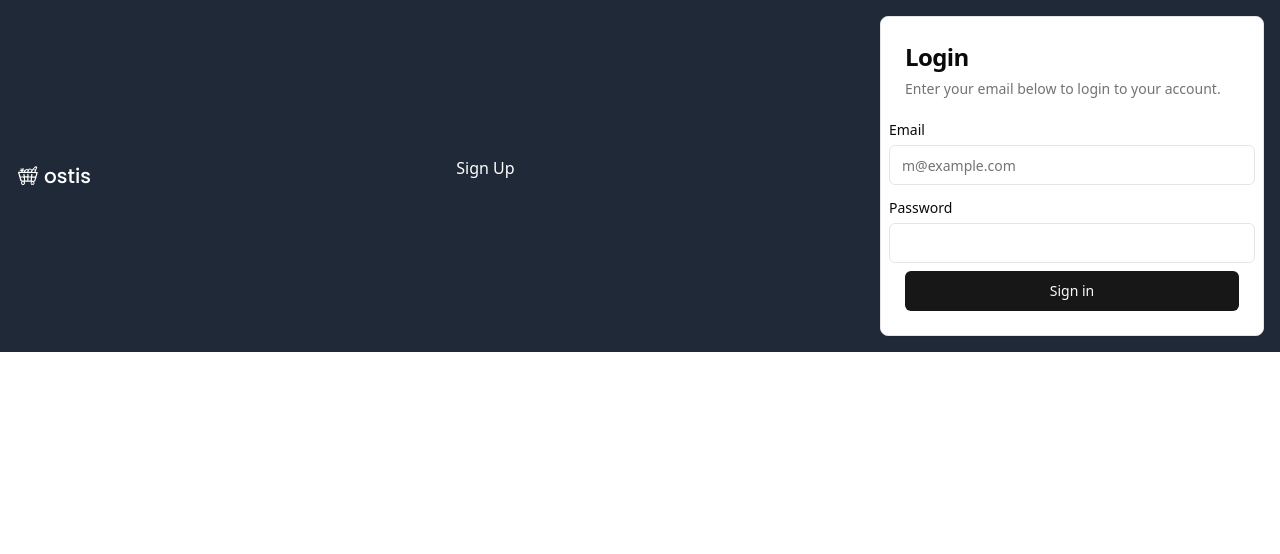
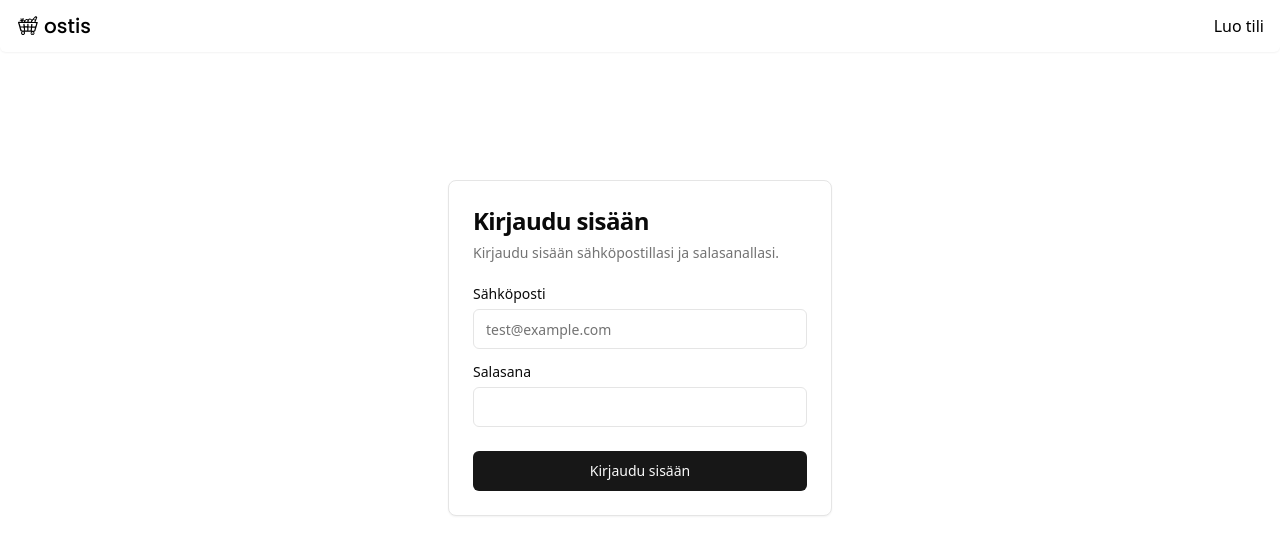
Before and after one commit to Eppu/shopping, a React (Vite) app: page / in a window 1280 px wide. Shown: the top 554 px of the page. Built offline with nearby package versions, Linux system fonts and the light colour scheme; no server answers.

Commit message:
Registrationg and login improvements, header rework

```diff
--- a/src/components/SignIn.tsx
+++ b/src/components/SignIn.tsx
@@ -28,24 +28,24 @@ export default function SignIn() {
   return (
     <Card className="w-full max-w-sm">
       <CardHeader>
-        <CardTitle className="text-2xl">Login</CardTitle>
+        <CardTitle className="text-2xl">Kirjaudu sisään</CardTitle>
         <CardDescription>
-          Enter your email below to login to your account.
+          Kirjaudu sisään sähköpostillasi ja salasanallasi.
         </CardDescription>
       </CardHeader>
-      <CardContent className="grid gap-4">
+      <CardContent className="grid gap-4 px-6">
         <div className="grid gap-2">
-          <Label htmlFor="email">Email</Label>
+          <Label htmlFor="email">Sähköposti</Label>
           <Input
             id="email"
             type="email"
-            placeholder="m@example.com"
+            placeholder="test@example.com"
             required
             onChange={(e) => setEmail(e.target.value)}
           />
         </div>
         <div className="grid gap-2">
-          <Label htmlFor="password">Password</Label>
+          <Label htmlFor="password">Salasana</Label>
           <Input
             id="password"
             type="password"
@@ -55,8 +55,8 @@ export default function SignIn() {
         </div>
       </CardContent>
       <CardFooter>
-        <Button className="w-full" onClick={handleSignIn}>
-          Sign in
+        <Button className="w-full mt-4" onClick={handleSignIn}>
+          Kirjaudu sisään
         </Button>
       </CardFooter>
     </Card>
--- /dev/null
+++ b/src/components/SignInSignUpCard.tsx
@@ -0,0 +1,51 @@
+import { useState } from 'react';
+import { Button } from '@/components/ui/button';
+import { Card } from '@/components/ui/card';
+
+import {
+  createUserWithEmailAndPassword,
+  signInWithEmailAndPassword,
+} from 'firebase/auth';
+import { auth } from '@/firebase/firebase';
+import SignIn from './SignIn';
+import SignUp from './SignUp';
+
+type Props = {
+  setIsSignIn: (value: boolean) => void;
+  title: string;
+  description: string;
+};
+
+export default function SignInSignUpCard() {
+  const [email, setEmail] = useState('');
+  const [password, setPassword] = useState('');
+  const [isSignIn, setIsSignIn] = useState(true);
+
+  const handleSignUp = async () => {
+    try {
+      await createUserWithEmailAndPassword(auth, email, password);
+    } catch (error) {
+      console.error('Error when signing in', error);
+    }
+  };
+
+  const handleSignIn = async () => {
+    try {
+      await signInWithEmailAndPassword(auth, email, password);
+    } catch (error) {
+      console.error('Error when signing in', error);
+    }
+  };
+
+  return (
+    <Card className="w-full max-w-sm">
+      {isSignIn ? <SignIn /> : <SignUp />}
+      <Button
+        className="w-full mt-4"
+        onClick={isSignIn ? handleSignIn : handleSignUp}
+      >
+        {isSignIn ? 'Sign in' : 'Sign up'}
+      </Button>
+    </Card>
+  );
+}
--- a/src/components/SignUp.tsx
+++ b/src/components/SignUp.tsx
@@ -28,24 +28,24 @@ export default function SignUp() {
   return (
     <Card className="w-full max-w-sm">
       <CardHeader>
-        <CardTitle className="text-2xl">Sign Up</CardTitle>
+        <CardTitle className="text-2xl">Luo tili</CardTitle>
         <CardDescription>
-          Enter your email below to create a new account.
+          Luo uusi käyttäjätili ja aloita listojen jakaminen.
         </CardDescription>
       </CardHeader>
-      <CardContent className="grid gap-4">
+      <CardContent className="grid gap-4 px-6">
         <div className="grid gap-2">
-          <Label htmlFor="email">Email</Label>
+          <Label htmlFor="email">Sähköposti</Label>
           <Input
             id="email"
             type="email"
-            placeholder="m@example.com"
+            placeholder="test@example.com"
             required
             onChange={(e) => setEmail(e.target.value)}
           />
         </div>
         <div className="grid gap-2">
-          <Label htmlFor="password">Password</Label>
+          <Label htmlFor="password">Salasana</Label>
           <Input
             id="password"
             type="password"
@@ -55,8 +55,8 @@ export default function SignUp() {
         </div>
       </CardContent>
       <CardFooter>
-        <Button className="w-full" onClick={handleSignUp}>
-          Sign in
+        <Button className="w-full mt-4" onClick={handleSignUp}>
+          Luo tili
         </Button>
       </CardFooter>
     </Card>
--- a/src/pages/HomePage.tsx
+++ b/src/pages/HomePage.tsx
@@ -19,7 +19,7 @@ const HomePage = () => {
         <title>
           {selectedShoppingList ? selectedShoppingList.name : 'Ostis'}
         </title>
-        <meta name="description" content="Home Page" />
+        <meta name="description" content="Kotisivu" />
       </Helmet>
 
       <div className="flex flex-col h-screen">
@@ -30,38 +30,34 @@ const HomePage = () => {
           expand
           visibleToasts={9}
         />
-
-        <header className="p-4 bg-gray-800 text-white flex justify-between">
+        <header className="px-4 py-3 bg-white text-black flex justify-between rounded-b-md shadow-sm h-13 ">
           <a href="/" className="flex gap-1 items-center">
             <div className="flex gap-1 items-center">
               <img src="/logo.svg" alt="logo" className="h-6" />
               <h1 className="text-xl font-poppinsMedium">ostis</h1>
             </div>
           </a>
-
-          {/* Header */}
           {user ? (
-            <button onClick={() => auth.signOut()}>Sign Out</button>
+            <button onClick={() => auth.signOut()}>Kirjaudu ulos</button>
           ) : (
-            <>
-              <button
-                onClick={() => setIsSignIn((prev) => !prev)}
-                className="mb-4"
-              >
-                {isSignIn ? 'Sign Up' : 'Sign In'}
-              </button>
-              {isSignIn ? <SignIn /> : <SignUp />}
-            </>
+            <button onClick={() => setIsSignIn((prev) => !prev)}>
+              {isSignIn ? 'Luo tili' : 'Kirjaudu sisään'}
+            </button>
           )}
         </header>
 
-        {user && (
-          <main className="flex-1 overflow-auto w-full lg:max-w-4xl lg:mx-auto">
-            {/* Pass handleListSelection to the List component to handle list selection */}
-            {/* <List onListSelect={handleListSelection} /> */}
-            <List />
-          </main>
-        )}
+        <main className="h-full  overflow-auto w-full lg:max-w-4xl lg:mx-auto">
+          {!user ? (
+            // align this div to the center of the entire page
+            <div className="flex flex-col items-center px-1 py-32">
+              {isSignIn ? <SignIn /> : <SignUp />}
+            </div>
+          ) : (
+            <div className="pt-0 2xl:pt-8 lg:pt-4">
+              <List />
+            </div>
+          )}
+        </main>
       </div>
     </>
   );
```
Also changed, not shown: public/logo.svg.
